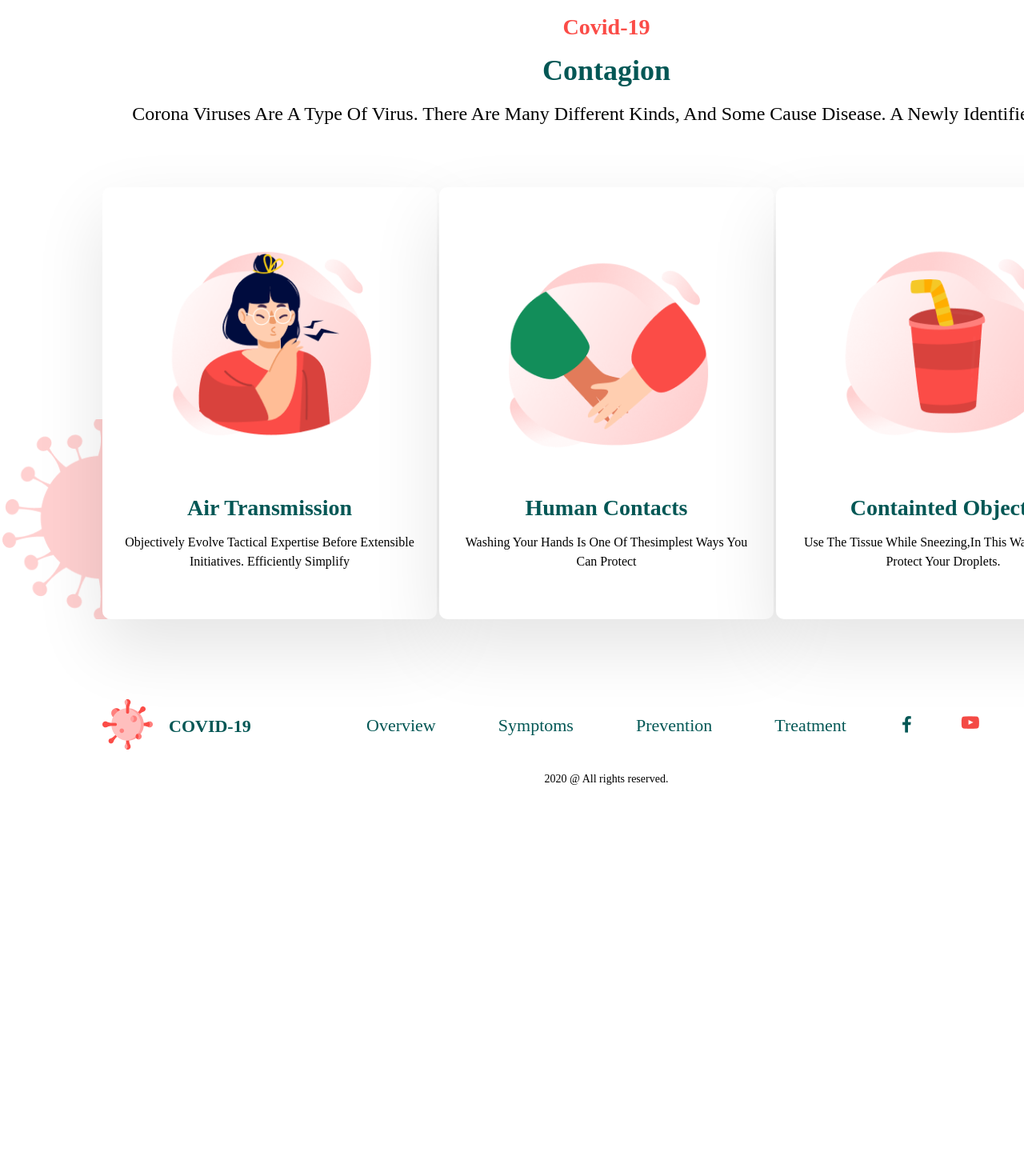
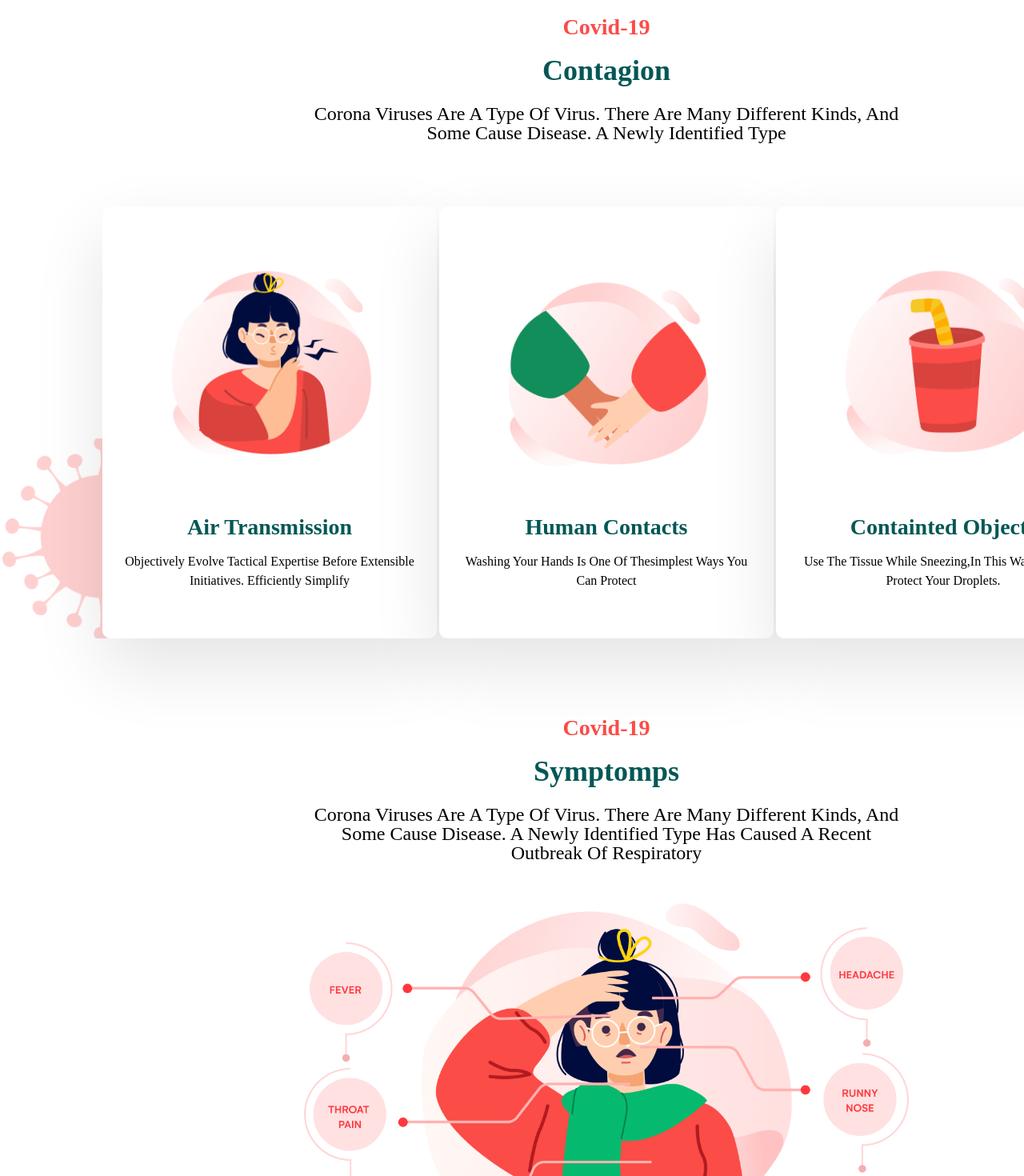
Before and after one commit to saeedtlb/Covid-19, a React (Create React App) app: page / in a window 1280 px wide. Shown: the part 1440-2910 px from the top of the page at 80% size. Before the commit the page ends 2448 px from the top, so only its background shows below. Built offline with nearby package versions, Linux system fonts and the light colour scheme.

Commit message:
create symptomps component and finish it's styling, also add BG color to the footer component

```diff
--- a/src/Resources/styles/_contagion.scss
+++ b/src/Resources/styles/_contagion.scss
@@ -5,16 +5,6 @@
 
   h2 {
     color: $grass;
-  }
-
-  .title {
-    font-size: 24px;
-    text-align: center;
-    line-height: 100%;
-    margin-bottom: 80px;
-    h3 {
-      color: $virus;
-    }
   }
 }
 
--- a/src/Resources/styles/_footer.scss
+++ b/src/Resources/styles/_footer.scss
@@ -1,5 +1,6 @@
 footer {
   margin: 100px 10% 50px auto;
+  background-color: #fff9f9;
   display: grid;
   grid-template-columns: 300px 2fr 300px;
   grid-template-rows: repeat(2, 1fr);
--- a/src/Resources/styles/_varriables.scss
+++ b/src/Resources/styles/_varriables.scss
@@ -50,6 +50,20 @@ $virus: #fb4c47;
   }
 }
 
+.title {
+  font-size: 24px;
+  text-align: center;
+  line-height: 100%;
+  margin-bottom: 80px;
+  h3 {
+    color: $virus;
+  }
+  p {
+    width: 60%;
+    margin: 0 auto;
+  }
+}
+
 %logo {
   position: relative;
   img {
--- a/src/Resources/styles/index.css
+++ b/src/Resources/styles/index.css
@@ -57,6 +57,22 @@ a {
   cursor: pointer;
   background: #fb4c47;
   color: #fff;
+}
+
+.title {
+  font-size: 24px;
+  text-align: center;
+  line-height: 100%;
+  margin-bottom: 80px;
+}
+
+.title h3 {
+  color: #fb4c47;
+}
+
+.title p {
+  width: 60%;
+  margin: 0 auto;
 }
 
 header .logo, footer .logo {
@@ -251,6 +267,7 @@ header nav .contact {
 
 footer {
   margin: 100px 10% 50px auto;
+  background-color: #fff9f9;
   display: -ms-grid;
   display: grid;
   -ms-grid-columns: 300px 2fr 300px;
@@ -320,17 +337,6 @@ footer p {
 
 .container h2 {
   color: #035755;
-}
-
-.container .title {
-  font-size: 24px;
-  text-align: center;
-  line-height: 100%;
-  margin-bottom: 80px;
-}
-
-.container .title h3 {
-  color: #fb4c47;
 }
 
 .cards {
--- a/src/components/Home/Contagion.jsx
+++ b/src/components/Home/Contagion.jsx
@@ -1,4 +1,6 @@
 import React from 'react';
+
+import Title from '../utils/Title';
 
 const Contagion = () => {
   const cards = [
@@ -36,14 +38,11 @@ const Contagion = () => {
 
   return (
     <div className="container">
-      <div className="title">
-        <h3>covid-19</h3>
-        <h2>contagion</h2>
-        <p>
-          Corona viruses are a type of virus. There are many different kinds,
-          and some cause disease. A newly identified type
-        </p>
-      </div>
+      <Title
+        header="contagion"
+        description="Corona viruses are a type of virus. There are many different kinds,
+            and some cause disease. A newly identified type"
+      />
       <div className="cards">{renderCards()}</div>
     </div>
   );
--- a/src/components/Home/Landing.jsx
+++ b/src/components/Home/Landing.jsx
@@ -1,10 +1,11 @@
 import React from 'react';
 
-import Layout from '../../HOC/layout.jsx';
+import Layout from '../../HOC/layout';
 
-import Home from './Home.jsx';
+import Home from './Home';
 import About from './About';
 import Contagion from './Contagion';
+import Symptomps from './Symptomps';
 
 const Landing = () => {
   return (
@@ -13,6 +14,7 @@ const Landing = () => {
         <Home />
         <About />
         <Contagion />
+        <Symptomps />
       </Layout>
     </div>
   );
--- /dev/null
+++ b/src/components/Home/Symptomps.jsx
@@ -0,0 +1,30 @@
+import React from 'react';
+
+import Title from '../utils/Title';
+
+const Symptomps = () => {
+  return (
+    <div className="container">
+      <Title
+        header="symptomps"
+        description="Corona viruses are a type of virus. There are many different kinds, and some cause disease. A newly identified type has caused a recent outbreak of respiratory"
+        style={{ marginBottom: '0' }}
+      />
+      <div className="symptomps">
+        <img
+          src="/images/symptomps.png"
+          alt="symptomps"
+          style={{
+            display: 'block',
+            margin: '0 auto',
+            width: '60%',
+            maxWidth: '80%',
+            height: 'auto',
+          }}
+        />
+      </div>
+    </div>
+  );
+};
+
+export default Symptomps;
--- /dev/null
+++ b/src/components/utils/Title.jsx
@@ -0,0 +1,13 @@
+import React from 'react';
+
+const Title = ({ header, description, style }) => {
+  return (
+    <div className="title" style={style}>
+      <h3>covid-19</h3>
+      <h2>{header}</h2>
+      <p>{description}</p>
+    </div>
+  );
+};
+
+export default Title;
```
Also changed, not shown: public/images/symptomps.png (added), 1 other file (tests, documents, lock files or other folders).
